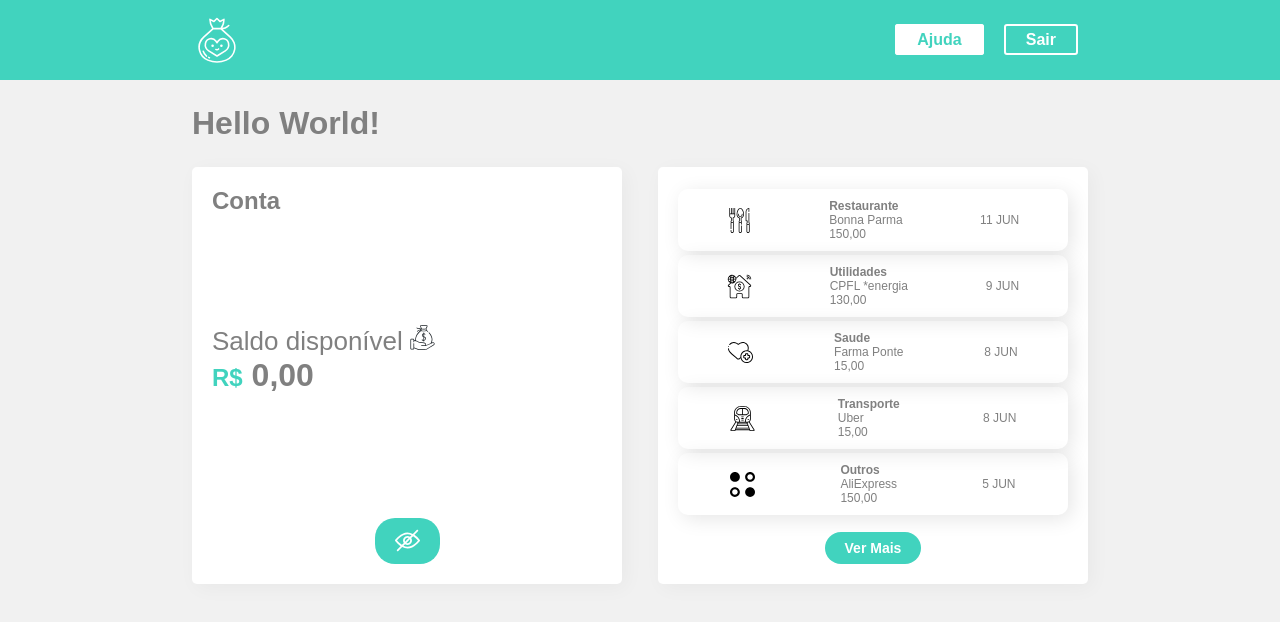
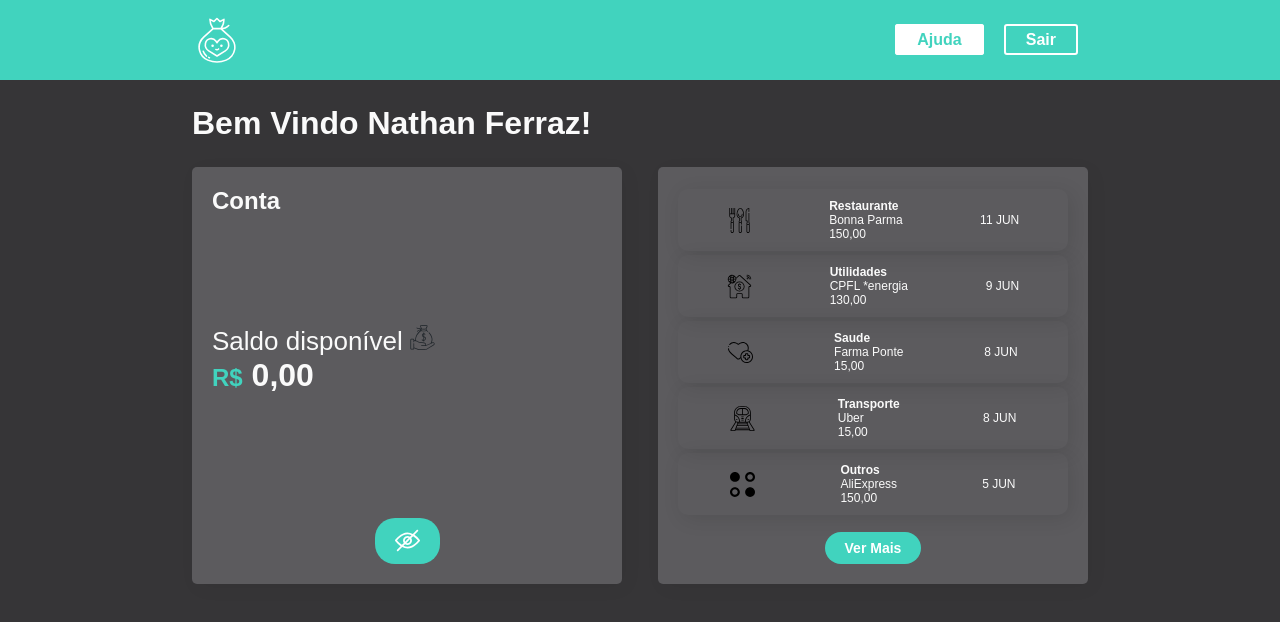
Before and after one commit to FerrazNathan/smartBank, a React (Create React App) app: page / in a window 1280 px wide. Shown: the top 622 px of the page. Built offline with nearby package versions, Linux system fonts and the light colour scheme; the HTML template or start-up script is replaced by a standard one.

Commit message:
criacao de temas dark e light

```diff
--- a/src/App.js
+++ b/src/App.js
@@ -1,4 +1,6 @@
 import React from "react";
+import { ThemeProvider } from "styled-components";
+import { lightTheme, darkTheme } from "./Components/UI/themes";
 
 import Cabecalho from "./Components/Cabecalho";
 import Container from "./Components/Container";
@@ -6,11 +8,11 @@ import { GlobalStyle } from "./Components/GlobalStyle";
 
 function App() {
   return (
-    <>
+    <ThemeProvider theme={darkTheme}>
       <GlobalStyle />
       <Cabecalho />
       <Container />
-    </>
+    </ThemeProvider>
   );
 }
 
--- a/src/Components/Container/index.jsx
+++ b/src/Components/Container/index.jsx
@@ -5,7 +5,7 @@ import Conta from "../Conta";
 import Extract from "../Extract/index"
 
 export const Container = styled.div`
-  background-color: #f1f1f1;
+  background-color: ${ ({theme}) => theme.body};
   min-height: 90vh;
   padding: 0px 15vw;
 `
@@ -14,6 +14,7 @@ export const Content = styled.section`
   display: flex;
   flex-direction: row;
   justify-content: space-between;
+  color: ${({theme}) => theme.text};
 
   @media (max-width: 800px) {
     flex-direction: column
@@ -23,7 +24,7 @@ export const Content = styled.section`
 export default() => {
   return (
     <Container>
-      <Titulo>Hello World!</Titulo>
+      <Titulo>Bem Vindo Nathan Ferraz!</Titulo>
       <Content>
         <Conta />
         <Extract />
--- a/src/Components/GlobalStyle.js
+++ b/src/Components/GlobalStyle.js
@@ -7,6 +7,5 @@ export const GlobalStyle = createGlobalStyle`
   margin: 0;
   padding: 0;
   text-decoration: none;
-  color: grey;
 }
 `
--- a/src/Components/Titulo/index.jsx
+++ b/src/Components/Titulo/index.jsx
@@ -1,7 +1,7 @@
 import styled from "styled-components";
 
 const Titulo = styled.h1`
-  color: grey;
+  color: ${({theme}) => theme.text};
   padding: 25px 0;
 `
 
--- a/src/Components/UI/index.js
+++ b/src/Components/UI/index.js
@@ -9,7 +9,7 @@ export const Box = styled.div`
   display: flex;
   flex-direction: column;
   justify-content: space-between;
-  background-color: white;
+  background-color: ${({theme}) => theme.inside};
   border-radius: 5px;
   box-shadow: 4px 4px 20px 0px rgba(0, 0, 0, 0.04);
   padding: 20px;
--- /dev/null
+++ b/src/Components/UI/themes.js
@@ -0,0 +1,20 @@
+import {
+  lightBackground,
+  contentLight,
+  textLightBackgorund,
+  darkBackground,
+  contentDark,
+  textDarkBackground
+} from "./variaveis"
+
+export const lightTheme = {
+  body: lightBackground,
+  inside: contentLight,
+  text: textLightBackgorund
+};
+
+export const darkTheme = {
+  body: darkBackground,
+  inside: contentDark,
+  text: textDarkBackground
+};
--- a/src/Components/UI/variaveis.js
+++ b/src/Components/UI/variaveis.js
@@ -1,3 +1,9 @@
 export const colorPrimary = "#41d3be";
+
 export const lightBackground = "#f1f1f1";
-export const textLightBackgorund = "#cccccc"
+export const contentLight = "white";
+export const textLightBackgorund = "#cccccc";
+
+export const darkBackground = "#363537";
+export const contentDark = "#5c5b5e";
+export const textDarkBackground = "#fafafa";
```
